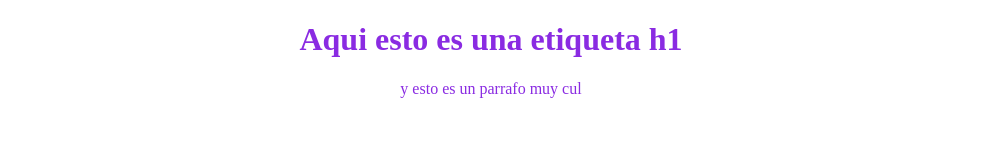
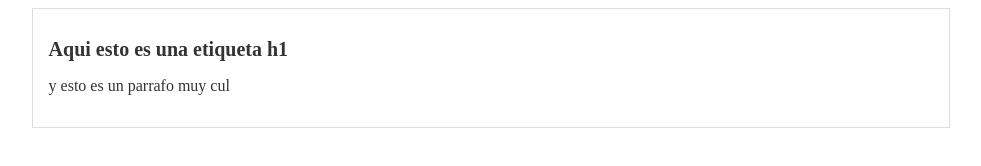
Before and after one commit to RoiFuries/hyperblog, a plain HTML site: page index.html in a window 1280 px wide. Shown: the whole page, without its empty margins (149-1130 px from the left). Drawn offline with Linux system fonts and the light colour scheme.

Commit message:
comit al master del blog post en su verion mas reciente

```diff
--- a/css/estilo.css
+++ b/css/estilo.css
@@ -1,5 +1,15 @@
 body{
-    color: blueviolet;
-    text-align: center;
+    color: #333;
+    text-align: left;
     font-display: arrial;
 }
+#container{
+    width: 70%;
+    padding: 1em;
+    text-align: left;
+    border: 1px solid #DDD;
+    margin: 0 auto;
+}
+#container h1 {
+    font-size: 20px;
+}
--- a/index.html
+++ b/index.html
@@ -8,7 +8,12 @@
     <title>esto es un titulo</title>
 </head>
 <body>
-    <h1>Aqui esto es una etiqueta h1</h1>
-    <p>y esto es un parrafo muy cul</p>
+    <div id="container">
+        <div id="post">
+            <h1>Aqui esto es una etiqueta h1</h1>
+            <p>y esto es un parrafo muy cul</p>
+        </div>
+    </div>
+
 </body>
 </html>
```
